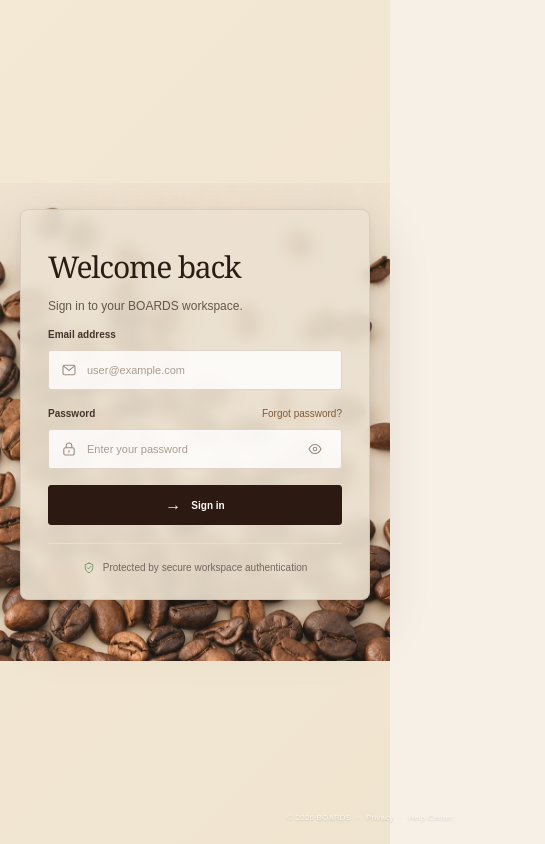
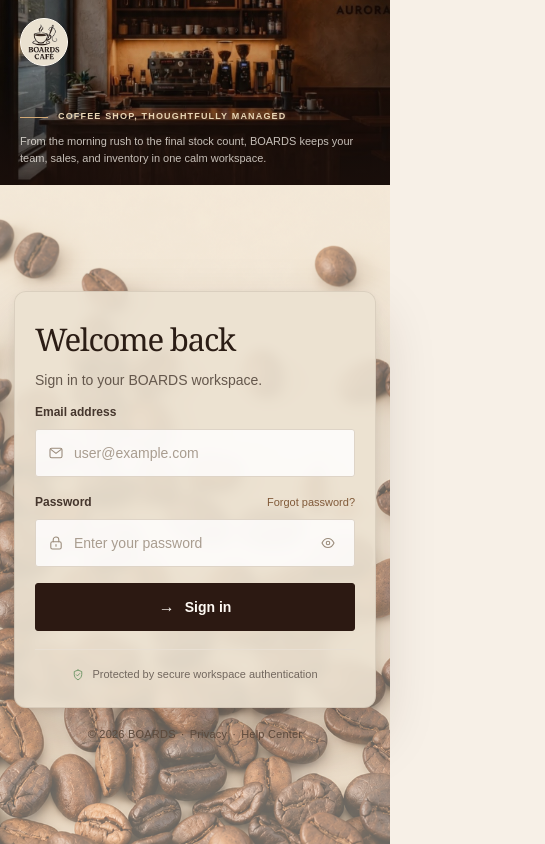
Before and after one commit to twiriyimana/cafe, a Next.js app: page / in a window 390 px wide. Shown: the whole page, 545 px wide, since content can reach past the window. Built offline with nearby package versions, Linux system fonts and the light colour scheme.

Commit message:
Update cafe project files

```diff
--- a/app/globals.css
+++ b/app/globals.css
@@ -1824,3 +1824,295 @@ a {
 }
 
 /* ========== DASHBOARD END ========== */
+
+/* ========== RESPONSIVE OVERRIDES ========== */
+@media (min-width: 681px) and (max-width: 960px) {
+  .login-shell {
+    grid-template-columns: minmax(0, .85fr) minmax(0, 1.15fr);
+  }
+
+  .story-panel {
+    min-height: 100svh;
+    padding: clamp(24px, 4vw, 40px);
+    background-size: cover;
+  }
+
+  .brand-mark {
+    width: 68px;
+    height: 68px;
+  }
+
+  .auth-panel {
+    min-height: 100svh;
+    padding: 28px 22px 48px;
+    background-size: cover;
+  }
+
+  .auth-card {
+    padding: 30px 26px 22px;
+  }
+}
+
+@media (max-width: 680px) {
+  .login-shell {
+    display: flex;
+    min-height: 100svh;
+    flex-direction: column;
+  }
+
+  .story-panel {
+    display: flex;
+    min-height: clamp(190px, 30svh, 260px);
+    padding: 22px clamp(20px, 6vw, 34px);
+    background-position: center 58%;
+    background-size: cover;
+  }
+
+  .brand-mark {
+    width: 56px;
+    height: 56px;
+  }
+
+  .story-copy {
+    width: min(100%, 460px);
+  }
+
+  .eyebrow {
+    margin-bottom: 9px;
+    font-size: 9px;
+    letter-spacing: .13em;
+  }
+
+  .story-copy > p {
+    max-width: 440px;
+    font-size: 12px;
+    line-height: 1.55;
+  }
+
+  .auth-panel {
+    min-height: auto;
+    flex: 1;
+    gap: 0;
+    padding: 26px 18px 20px;
+    background-position: center;
+    background-size: cover;
+  }
+
+  .auth-panel::before {
+    background: rgba(248, 240, 227, .38);
+  }
+
+  .auth-card {
+    width: min(100%, 480px);
+    padding: clamp(24px, 6vw, 34px);
+    border-radius: 12px;
+  }
+
+  .card-heading h2 {
+    font-size: clamp(30px, 8vw, 38px);
+  }
+
+  .card-heading p {
+    font-size: 14px;
+    line-height: 1.5;
+  }
+
+  .login-form > label,
+  .password-label-row label {
+    font-size: 12px;
+  }
+
+  .input-wrap {
+    height: 48px;
+  }
+
+  .input-wrap input {
+    width: 100%;
+    font-size: 14px;
+  }
+
+  .password-label-row a,
+  .card-bottom a {
+    font-size: 12px;
+  }
+
+  .submit-button {
+    min-height: 48px;
+    font-size: 14px;
+  }
+
+  .form-notice {
+    font-size: 12px;
+  }
+
+  .card-bottom {
+    flex-wrap: wrap;
+    font-size: 11px;
+    line-height: 1.5;
+  }
+
+  .auth-footer {
+    position: relative;
+    inset: auto;
+    flex-wrap: wrap;
+    margin-top: 18px;
+    transform: none;
+    color: #5d4a3c;
+    font-size: 11px;
+    text-shadow: none;
+  }
+}
+
+@media (max-width: 420px) {
+  .story-panel {
+    min-height: 185px;
+    padding: 18px 20px;
+  }
+
+  .brand-mark {
+    width: 48px;
+    height: 48px;
+  }
+
+  .story-copy > p {
+    font-size: 11px;
+  }
+
+  .auth-panel {
+    padding: 20px 14px 16px;
+  }
+
+  .auth-card {
+    padding: 24px 20px;
+  }
+
+  .password-label-row {
+    gap: 8px;
+  }
+
+  .password-label-row a {
+    font-size: 11px;
+  }
+
+  .auth-footer {
+    column-gap: 5px;
+    row-gap: 3px;
+  }
+}
+
+@media (max-width: 760px) {
+  .dashboard-layout {
+    min-height: 100svh;
+  }
+
+  .dashboard-main,
+  .dashboard-content,
+  .dashboard-card,
+  .workspace-list-card {
+    min-width: 0;
+  }
+
+  .dashboard-layout :not(h1):not(h2):not(h3):not(.metric-value):not(.dashboard-brand-mark):not(svg):not(path):not(rect):not(circle):not(line):not(polyline):not(polygon):not(stop) {
+    font-size: max(11px, 1em) !important;
+  }
+
+  .dashboard-nav-link,
+  .dashboard-logout,
+  .workspace-primary-button,
+  .workspace-delete-button {
+    min-height: 40px;
+  }
+
+  .transaction-table-wrap,
+  .workspace-user-table-wrap {
+    max-width: 100%;
+    overscroll-behavior-x: contain;
+    -webkit-overflow-scrolling: touch;
+  }
+}
+
+@media (max-width: 520px) {
+  .dashboard-topbar {
+    min-width: 0;
+  }
+
+  .dashboard-breadcrumb {
+    min-width: 0;
+    gap: 6px;
+  }
+
+  .dashboard-breadcrumb strong {
+    overflow: hidden;
+    text-overflow: ellipsis;
+    white-space: nowrap;
+  }
+
+  .topbar-actions {
+    flex: 0 0 auto;
+  }
+
+  .workspace-access-heading,
+  .workspace-list-heading {
+    align-items: flex-start;
+    flex-direction: column;
+  }
+
+  .workspace-tools-grid,
+  .workspace-admin-lists {
+    grid-template-columns: minmax(0, 1fr);
+  }
+
+  .workspace-primary-button {
+    width: 100%;
+    justify-self: stretch;
+  }
+}
+
+@media (max-width: 360px) {
+  .dashboard-topbar {
+    padding-right: 10px;
+    padding-left: 10px;
+  }
+
+  .topbar-date,
+  .topbar-user {
+    display: none;
+  }
+
+  .dashboard-content {
+    padding-right: 10px;
+    padding-left: 10px;
+  }
+
+  .metrics-grid {
+    gap: 8px;
+  }
+
+  .metric-card {
+    padding-right: 8px;
+    padding-left: 8px;
+  }
+}
+
+@media (max-height: 560px) and (max-width: 680px) {
+  .story-panel {
+    min-height: 150px;
+  }
+
+  .auth-panel {
+    padding-top: 18px;
+  }
+}
+
+@media (prefers-reduced-motion: reduce) {
+  *,
+  *::before,
+  *::after {
+    scroll-behavior: auto !important;
+    animation-duration: .01ms !important;
+    animation-iteration-count: 1 !important;
+    transition-duration: .01ms !important;
+  }
+}
+
+/* ========== RESPONSIVE OVERRIDES END ========== */
```
